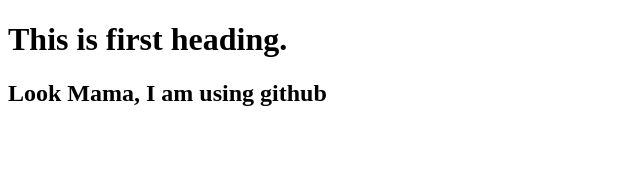
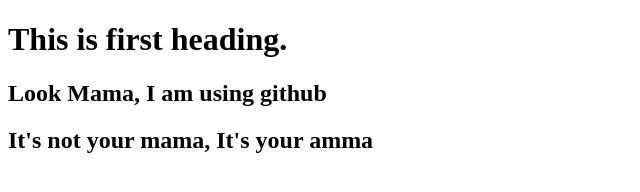
Before and after one commit to asmhasansarker/my-first-website, a plain HTML site: page index.html in a window 1280 px wide. Shown: the whole page, without its empty margins (0-640 px from the left). Drawn offline with Linux system fonts and the light colour scheme.

Commit message:
Update index.html

```diff
--- a/index.html
+++ b/index.html
@@ -8,5 +8,6 @@
 <body>
     <h1>This is first heading.</h1>
     <h2>Look Mama, I am using github</h2>
+    <h2>It's not your mama, It's your amma</h2>
 </body>
 </html>
```
